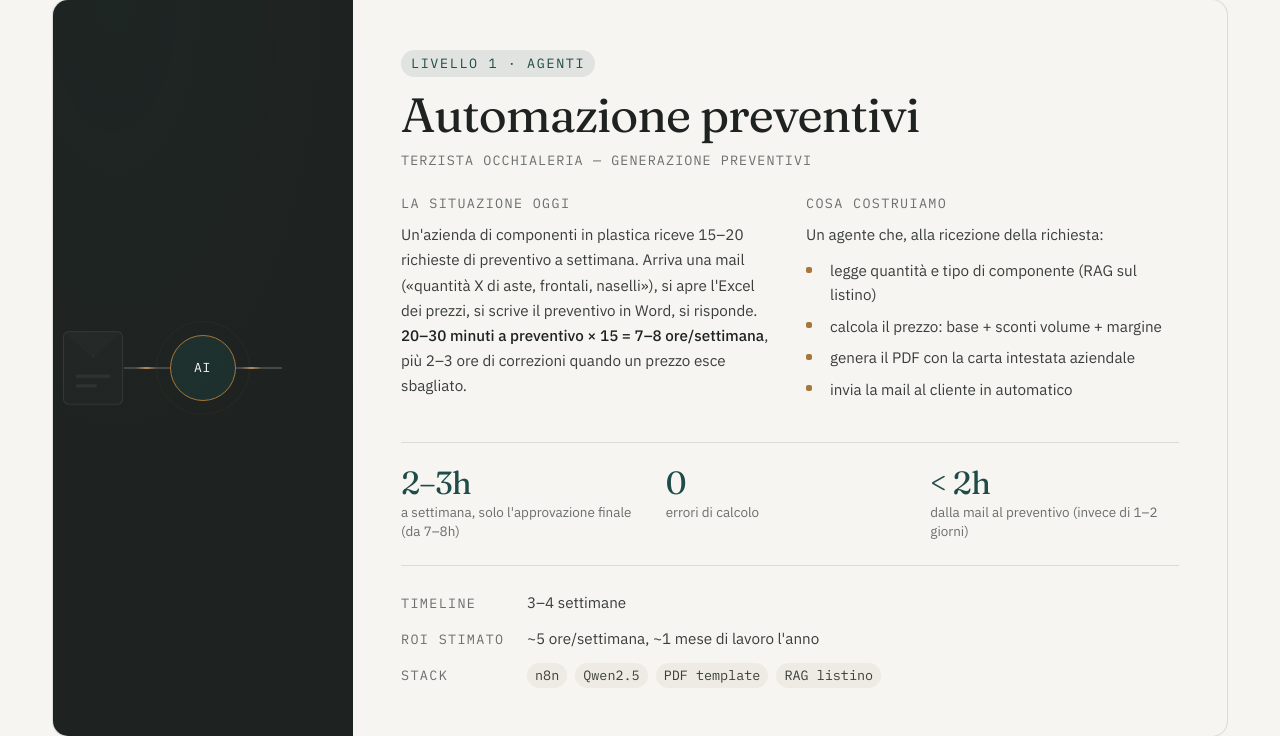
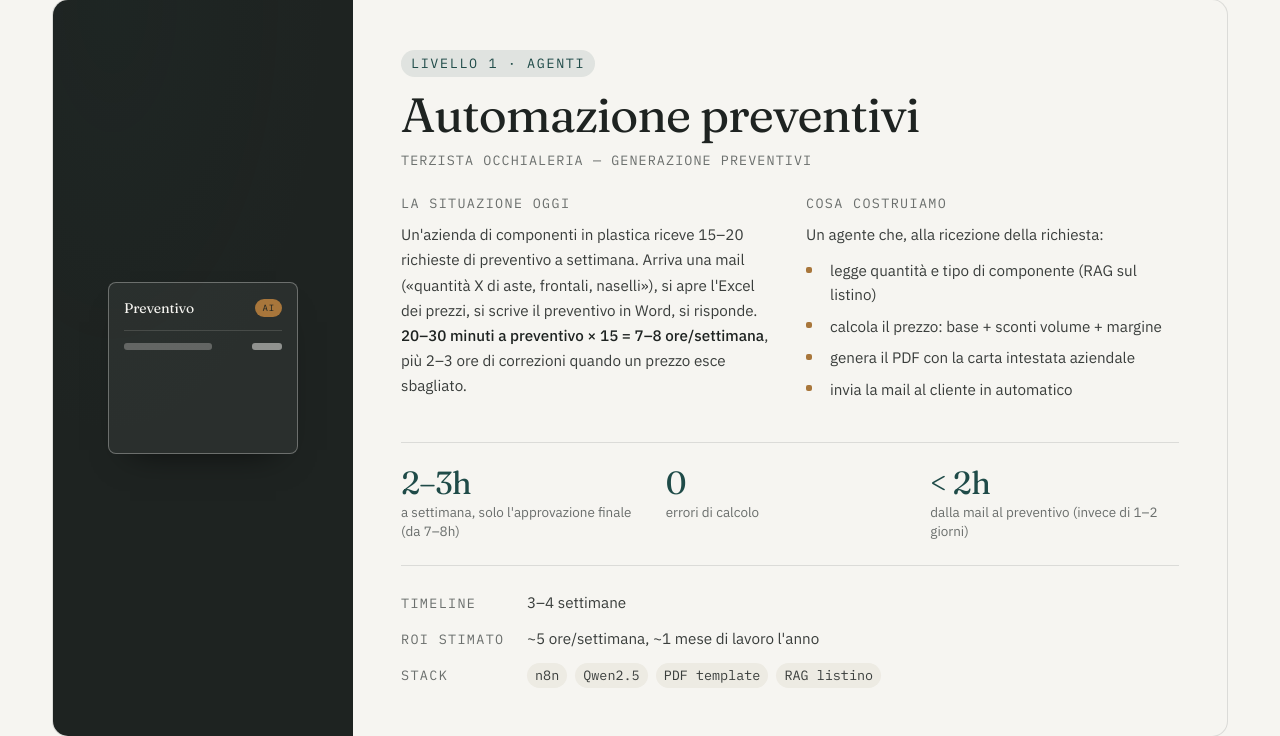
Before and after one commit to timurbondarenko65-stack/Actyra, a Flask app: page /portfolio in a window 1280 px wide. Shown: the part 1260-1996 px from the top of the page. Run offline with Flask 3, Linux system fonts and the light colour scheme.

Commit message:
Portfolio: nuova animazione preventivi (documento che si compila da solo)
- Il preventivo si costruisce riga per riga (voce+prezzo), poi la linea del
  totale e il valore in euro compaiono con uno scatto elastico, hold, e ricomincia
- Rimosso il vecchio schema mail->agente->PDF

Co-Authored-By: Claude Opus 4.8 <noreply@anthropic.com>

```diff
--- a/static/style.css
+++ b/static/style.css
@@ -1584,139 +1584,145 @@ section {
   .case-thumb *::after { animation: none !important; }
 }
 
-/* Thumb 1 — preventivi (mail -> agent -> pdf) */
+/* Thumb 1 — preventivi (documento che si compila da solo) */
 .thumb-preventivi {
   display: flex;
   align-items: center;
   justify-content: center;
-  gap: 0;
   padding: var(--sp-6);
 }
 
-.tp-mail, .tp-pdf {
-  width: 62px;
-  height: 76px;
-  border-radius: 6px;
-  position: relative;
+.tp-doc {
+  width: 190px;
+  background: rgba(246, 245, 241, 0.055);
+  border: 1.5px solid rgba(246, 245, 241, 0.32);
+  border-radius: 8px;
+  padding: 14px 15px 15px;
+  box-shadow: 0 18px 34px -22px rgba(0, 0, 0, 0.7);
+  animation: tpDocIn 5.4s ease-in-out infinite;
+}
+
+.tp-doc-head {
+  display: flex;
+  align-items: center;
+  justify-content: space-between;
+  padding-bottom: 11px;
+  margin-bottom: 12px;
+  border-bottom: 1px solid rgba(246, 245, 241, 0.14);
+}
+
+.tp-doc-title {
+  font-family: var(--font-display);
+  font-size: 14px;
+  color: var(--carta);
+  letter-spacing: -0.01em;
+}
+
+.tp-doc-badge {
+  font-family: var(--font-mono);
+  font-size: 9px;
+  letter-spacing: 0.1em;
+  color: var(--grafite);
+  background: var(--ottone);
+  border-radius: 999px;
+  padding: 2px 7px;
+}
+
+.tp-row {
+  display: flex;
+  align-items: center;
+  justify-content: space-between;
+  gap: 10px;
+  margin-bottom: 10px;
+  opacity: 0;
+}
+
+.tp-lbl {
+  height: 7px;
+  border-radius: 3px;
+  background: rgba(246, 245, 241, 0.28);
+  flex: 1;
+}
+.tp-r1 .tp-lbl { max-width: 88px; }
+.tp-r2 .tp-lbl { max-width: 104px; }
+.tp-r3 .tp-lbl { max-width: 74px; }
+
+.tp-price {
+  width: 30px;
+  height: 7px;
+  border-radius: 3px;
+  background: rgba(246, 245, 241, 0.5);
   flex-shrink: 0;
 }
 
-.tp-mail {
-  background: rgba(246, 245, 241, 0.08);
-  border: 1.5px solid rgba(246, 245, 241, 0.4);
-  animation: tpMailIn 4.4s ease-in-out infinite;
-}
-
-.tp-mail-flap {
-  position: absolute;
-  top: 0; left: 0; right: 0;
-  height: 26px;
-  border-bottom: 1.5px solid rgba(246, 245, 241, 0.4);
-  clip-path: polygon(0 0, 100% 0, 50% 100%);
-  background: rgba(246, 245, 241, 0.06);
-}
-
-.tp-mail-line {
-  position: absolute;
-  left: 12px; right: 12px;
-  height: 3px;
+.tp-r1 { animation: tpRow1 5.4s ease-in-out infinite; }
+.tp-r2 { animation: tpRow2 5.4s ease-in-out infinite; }
+.tp-r3 { animation: tpRow3 5.4s ease-in-out infinite; }
+
+.tp-rule {
+  height: 1.5px;
+  background: rgba(246, 245, 241, 0.22);
   border-radius: 2px;
-  background: rgba(246, 245, 241, 0.3);
-  top: 44px;
-}
-.tp-mail-line.short { top: 54px; right: 26px; }
-
-.tp-agent {
-  width: 66px;
-  height: 66px;
-  border-radius: 50%;
-  background: rgba(31, 75, 72, 0.35);
-  border: 1.5px solid var(--ottone);
-  display: flex;
-  align-items: center;
-  justify-content: center;
-  color: var(--carta);
-  font-family: var(--font-mono);
-  font-size: 13px;
-  letter-spacing: 0.05em;
-  position: relative;
-  flex-shrink: 0;
-  z-index: 2;
-}
-
-.tp-agent-ring {
-  position: absolute;
-  inset: -6px;
-  border-radius: 50%;
-  border: 1.5px solid var(--ottone);
+  margin: 13px 0 12px;
+  transform-origin: left center;
+  transform: scaleX(0);
+  animation: tpRule 5.4s ease-in-out infinite;
+}
+
+.tp-total {
+  display: flex;
+  align-items: baseline;
+  justify-content: space-between;
   opacity: 0;
-  animation: tpPulse 4.4s ease-out infinite;
-}
-
-.tp-flow {
-  height: 2px;
-  width: 46px;
-  flex-shrink: 0;
-  position: relative;
-  background: linear-gradient(90deg, rgba(246,245,241,0.18), rgba(246,245,241,0.18)), linear-gradient(90deg, transparent 0%, var(--ottone) 50%, transparent 100%);
-  background-size: 100% 100%, 45% 100%;
-  background-repeat: no-repeat, no-repeat;
-  background-position: 0 0, -45% 0;
-}
-.tp-flow-1 { animation: tpSweep 4.4s ease-in-out infinite; }
-.tp-flow-2 { animation: tpSweep 4.4s ease-in-out infinite; animation-delay: 0.4s; }
-
-.tp-pdf {
-  background: rgba(246, 245, 241, 0.08);
-  border: 1.5px solid rgba(246, 245, 241, 0.4);
-  animation: tpPdfIn 4.4s ease-in-out infinite;
-}
-
-.tp-pdf-badge {
-  position: absolute;
-  top: -8px; right: -8px;
-  width: 22px; height: 22px;
-  border-radius: 50%;
-  background: var(--ottone);
-  color: var(--grafite);
-  display: flex; align-items: center; justify-content: center;
+  animation: tpTotal 5.4s cubic-bezier(0.34, 1.56, 0.64, 1) infinite;
+}
+
+.tp-total-lbl {
+  font-family: var(--font-mono);
+  font-size: 10px;
+  text-transform: uppercase;
+  letter-spacing: 0.12em;
+  color: rgba(246, 245, 241, 0.6);
+}
+
+.tp-total-val {
   font-family: var(--font-display);
-  font-size: 12px;
-  font-weight: 600;
-}
-
-.tp-pdf-line {
-  position: absolute;
-  left: 11px; right: 11px;
-  height: 3px;
-  border-radius: 2px;
-  background: rgba(246, 245, 241, 0.28);
-}
-.tp-pdf .tp-pdf-line:nth-of-type(2) { top: 22px; }
-.tp-pdf .tp-pdf-line:nth-of-type(3) { top: 34px; }
-.tp-pdf .tp-pdf-line.short { top: 46px; right: 24px; }
-
-@keyframes tpMailIn {
-  0% { opacity: 0; transform: translateX(6px) scale(0.92); }
-  7% { opacity: 1; transform: translateX(0) scale(1); }
-  42% { opacity: 1; transform: translateX(0) scale(1); }
-  54% { opacity: 0; transform: translateX(0) scale(0.96); }
-  100% { opacity: 0; transform: translateX(0) scale(0.96); }
-}
-@keyframes tpPdfIn {
-  0%, 50% { opacity: 0; transform: translateX(-6px) scale(0.92); }
-  60% { opacity: 1; transform: translateX(0) scale(1); }
-  90% { opacity: 1; transform: translateX(0) scale(1); }
-  98%, 100% { opacity: 0; transform: translateX(0) scale(0.96); }
-}
-@keyframes tpSweep {
-  0% { background-position: 0 0, -45% 0; }
-  100% { background-position: 0 0, 145% 0; }
-}
-@keyframes tpPulse {
-  0% { transform: scale(0.9); opacity: 0.55; }
-  70% { transform: scale(1.28); opacity: 0; }
-  100% { transform: scale(1.28); opacity: 0; }
+  font-size: 17px;
+  color: var(--ottone);
+  letter-spacing: -0.01em;
+}
+
+@keyframes tpDocIn {
+  0% { opacity: 0; transform: translateY(8px) scale(0.97); }
+  6% { opacity: 1; transform: translateY(0) scale(1); }
+  90% { opacity: 1; transform: translateY(0) scale(1); }
+  98%, 100% { opacity: 0; transform: translateY(0) scale(1); }
+}
+@keyframes tpRow1 {
+  0%, 10% { opacity: 0; transform: translateX(-7px); }
+  17%, 90% { opacity: 1; transform: translateX(0); }
+  97%, 100% { opacity: 0; transform: translateX(0); }
+}
+@keyframes tpRow2 {
+  0%, 22% { opacity: 0; transform: translateX(-7px); }
+  29%, 90% { opacity: 1; transform: translateX(0); }
+  97%, 100% { opacity: 0; transform: translateX(0); }
+}
+@keyframes tpRow3 {
+  0%, 34% { opacity: 0; transform: translateX(-7px); }
+  41%, 90% { opacity: 1; transform: translateX(0); }
+  97%, 100% { opacity: 0; transform: translateX(0); }
+}
+@keyframes tpRule {
+  0%, 48% { transform: scaleX(0); opacity: 1; }
+  58%, 90% { transform: scaleX(1); opacity: 1; }
+  97%, 100% { transform: scaleX(1); opacity: 0; }
+}
+@keyframes tpTotal {
+  0%, 60% { opacity: 0; transform: scale(0.7); }
+  70% { opacity: 1; transform: scale(1); }
+  90% { opacity: 1; transform: scale(1); }
+  97%, 100% { opacity: 0; transform: scale(1); }
 }
 
 /* Thumb 2 — computer vision (belt + beam) */
--- a/templates/portfolio.html
+++ b/templates/portfolio.html
@@ -37,22 +37,19 @@
     <!-- ============ CASE STUDY 1 ============ -->
     <article class="case-study reveal">
       <div class="case-thumb thumb-preventivi" aria-hidden="true">
-        <div class="tp-mail">
-          <div class="tp-mail-flap"></div>
-          <div class="tp-mail-line"></div>
-          <div class="tp-mail-line short"></div>
-        </div>
-        <div class="tp-flow tp-flow-1"></div>
-        <div class="tp-agent">
-          <div class="tp-agent-ring"></div>
-          <span>AI</span>
-        </div>
-        <div class="tp-flow tp-flow-2"></div>
-        <div class="tp-pdf">
-          <div class="tp-pdf-badge">€</div>
-          <div class="tp-pdf-line"></div>
-          <div class="tp-pdf-line"></div>
-          <div class="tp-pdf-line short"></div>
+        <div class="tp-doc">
+          <div class="tp-doc-head">
+            <span class="tp-doc-title">Preventivo</span>
+            <span class="tp-doc-badge">AI</span>
+          </div>
+          <div class="tp-row tp-r1"><span class="tp-lbl"></span><span class="tp-price"></span></div>
+          <div class="tp-row tp-r2"><span class="tp-lbl"></span><span class="tp-price"></span></div>
+          <div class="tp-row tp-r3"><span class="tp-lbl"></span><span class="tp-price"></span></div>
+          <div class="tp-rule"></div>
+          <div class="tp-total">
+            <span class="tp-total-lbl">Totale</span>
+            <span class="tp-total-val">€ 432</span>
+          </div>
         </div>
       </div>
 
```
